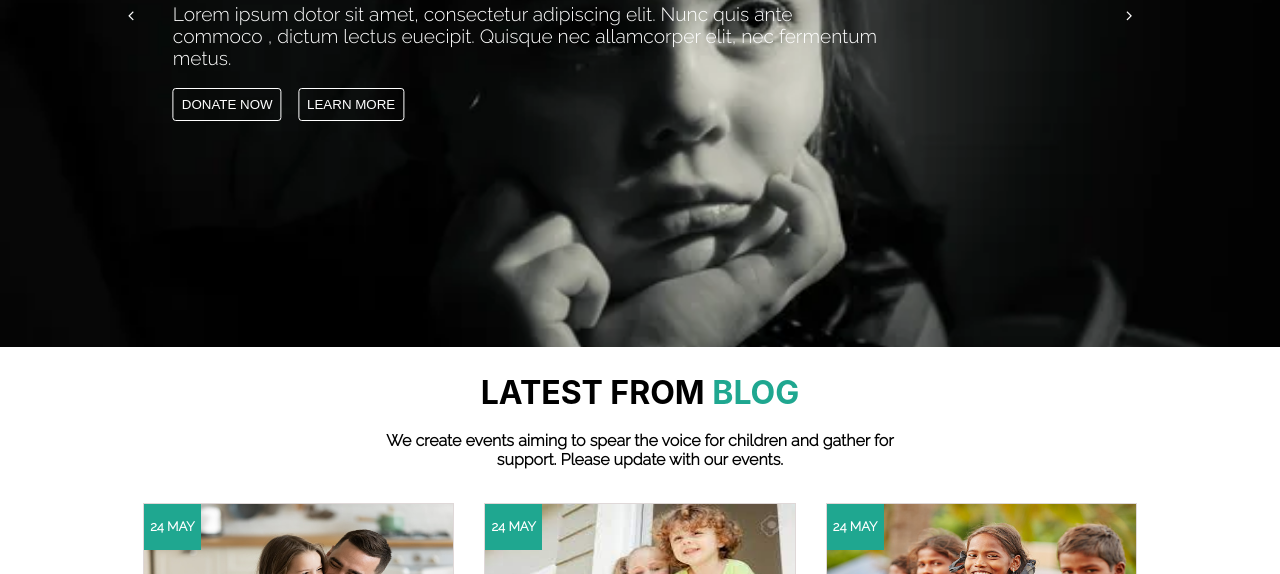
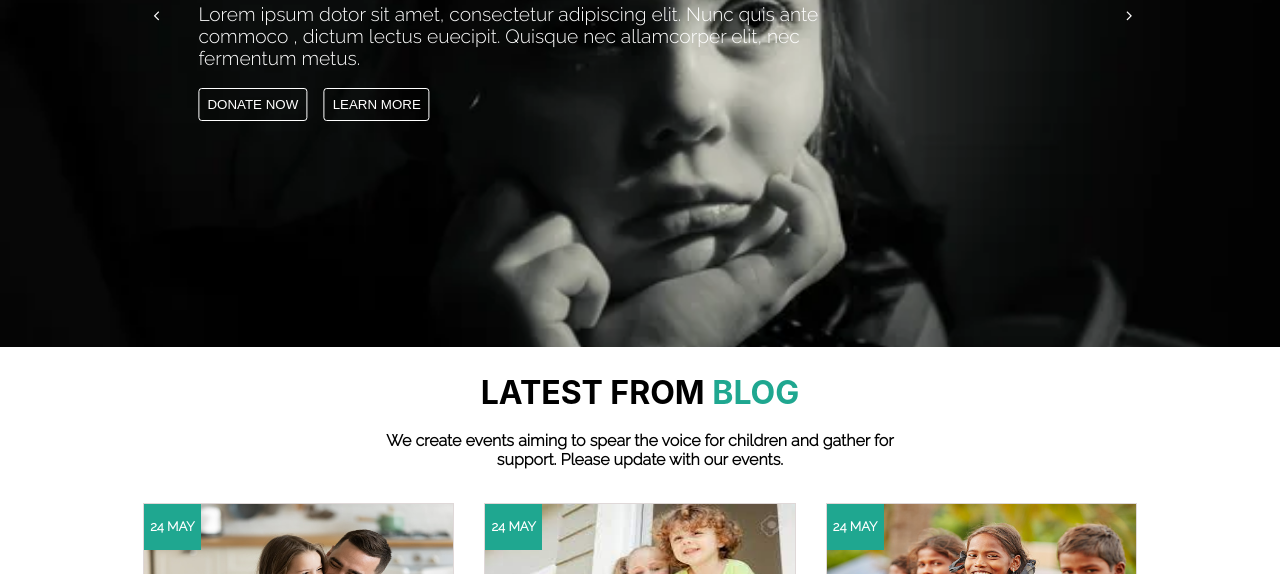
Before and after one commit to gargshruti/gargshruti.github.io, a plain HTML site: page index.html in a window 1280 px wide. Shown: the part 526-1100 px from the top of the page. Drawn offline with Linux system fonts and the light colour scheme.

Commit message:
set alignment

```diff
--- a/CSStyle.css
+++ b/CSStyle.css
@@ -84,7 +84,7 @@ nav .menu {
     position: absolute;
     top: 70%;
     left: 41%;
-    padding-left: 2%;
+    padding-left: 4%;
     transform: translate(-50%, -50%);
 
 }
@@ -301,7 +301,7 @@ span .highlight{
     font-size: medium;
     color: white;
     background-color: none;
-    padding-left: 10%;
+    padding-left: 12%;
     padding-right: 10%;
     padding-top: 1%;
     padding-bottom: 1%;
```
